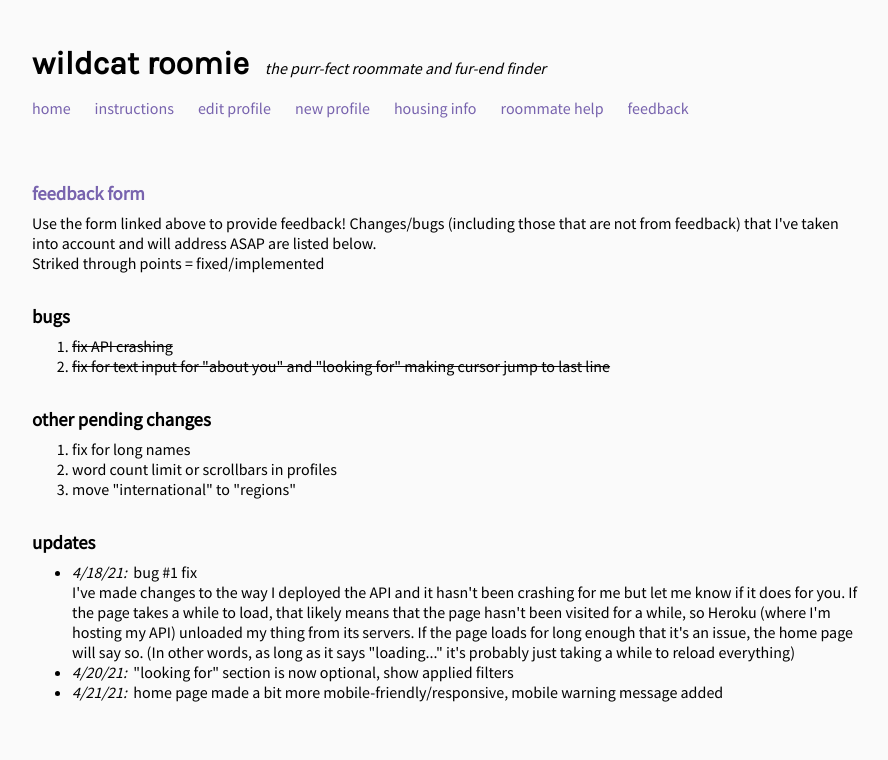
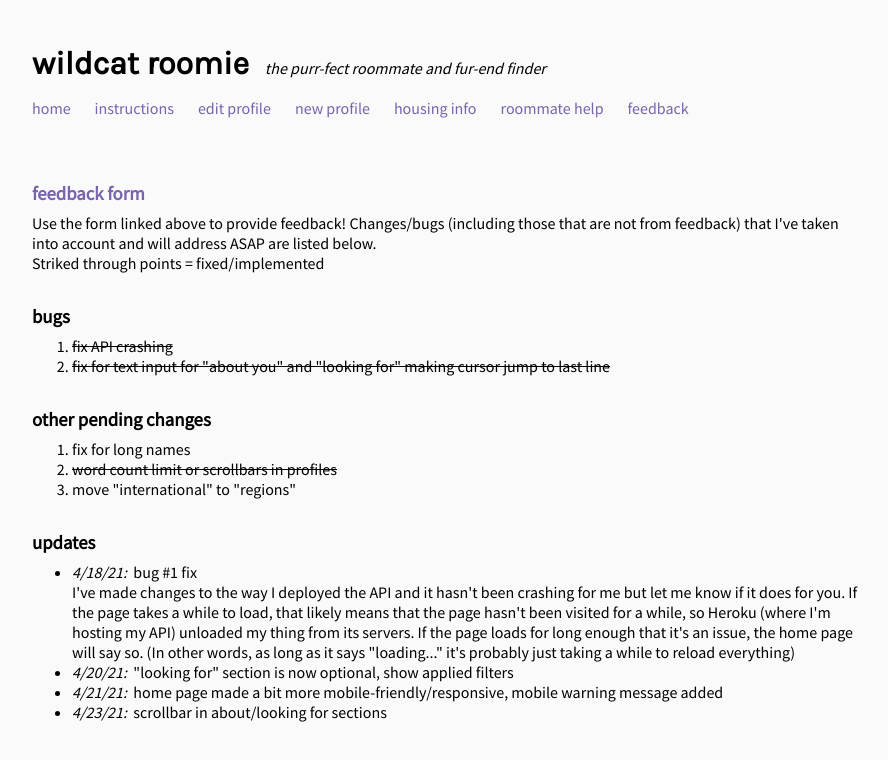
Before and after one commit to rachellin/wildcat-roomie, a React (Create React App) app in the folder client/: page /#/feedback in a window 1280 px wide. Shown: the top 760 px of the page, without its empty margins (192-1080 px from the left). Built offline with nearby package versions, Linux system fonts and the light colour scheme.

Commit message:
truncate long names

```diff
--- a/client/src/Card.js
+++ b/client/src/Card.js
@@ -66,7 +66,13 @@ export class Card extends React.Component {
             {this.props.display ?
                 <StyledCard onClick={() => this.openProfile()}>
                     <img src={this.props.img ? this.props.img : "/wildcat-roomie/pfp.jpg"} alt="profile image"></img>
-                    <h1 style={{marginBottom: 0}}>{this.props.name}</h1>
+                    <h1 style={{
+                        marginBottom: 0,
+                        fontSize: "1.8rem",
+                        whiteSpace: "nowrap",
+                        overflowX: "hidden",
+                        textOverflow: "ellipsis"
+                    }}>{this.props.name}</h1>
                     <i style={{wordWrap: "break-word", fontSize: "0.9rem"}}>{this.props.about.quote}</i>
                 </StyledCard>
                 : null
--- a/client/src/Feedback.js
+++ b/client/src/Feedback.js
@@ -20,7 +20,7 @@ export class Feedback extends React.Component {
                 <h3>other pending changes</h3>
                 <ol>
                     <li>fix for long names</li>
-                    <li>word count limit or scrollbars in profiles</li>
+                    <li><del>word count limit or scrollbars in profiles</del></li>
                     <li>move "international" to "regions"</li>
                 </ol>
 
@@ -40,6 +40,9 @@ export class Feedback extends React.Component {
                     <li>
                         <i>4/21/21:</i> &nbsp;home page made a bit more mobile-friendly/responsive, mobile warning message added
                     </li>
+                    <li>
+                        <i>4/23/21:</i> &nbsp;scrollbar in about/looking for sections
+                    </li>
                 </ul>
             </StyledFeedback>
         )
```
